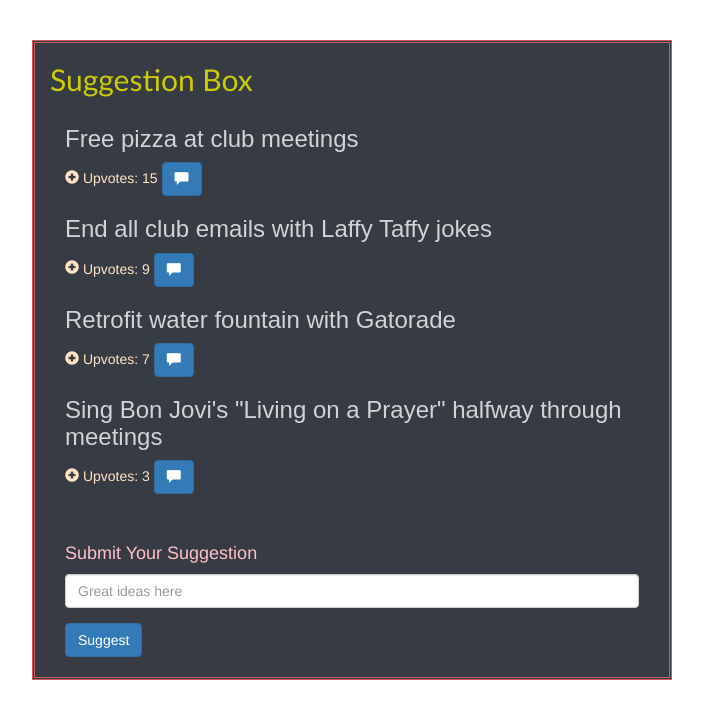
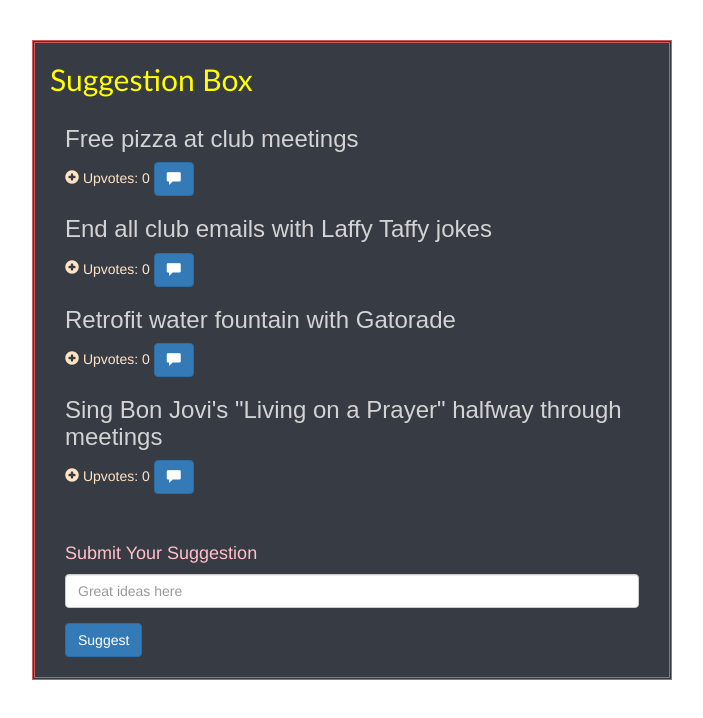
Before and after one commit to Krishna-de/SB, a plain HTML site: page index.html in a window 1280 px wide. Shown: the whole page, without its empty margins (268-971 px from the left). Drawn offline with nearby package versions, Linux system fonts and the light colour scheme; some packages are replaced by stand-ins of ours.

Commit message:
Second change

```diff
--- a/css/style.css
+++ b/css/style.css
@@ -1,5 +1,5 @@
 h2 {
-    color: 	#CCCC00;
+    color: rgb(255, 255, 0);
     font-family: Gill Sans, serif;
     font-style: bold;
     text-align: left;
@@ -16,11 +16,6 @@ h3 {
     border-style: double;
     border-color:indianred;
     margin-top: 40px;
-
-}
-.sugb {
-    text-align: center;
-    color: #DC3D24;
 }
 
 
--- a/index.html
+++ b/index.html
@@ -16,12 +16,12 @@ css/bootstrap.min.css" rel="stylesheet">
 
     <div class="col-md-6" style="background: #373B44;">
 
-        <div class="sugb">
-            <h2>Suggestion Box</h1>
-        </div>
+
+            <h2>Suggestion Box</h2>
+
         <div ng-view></div>
 
-    </div>
+
 
 <!-- Modules -->
 <script type="text/javascript" src="js/app.js"></script>
--- a/js/services/suggestions.js
+++ b/js/services/suggestions.js
@@ -5,28 +5,28 @@ var demoSuggestions = {
 	posts: [
 		{
 			title: 'Free pizza at club meetings',
-			upvotes: 15,
+			upvotes: 0,
 			comments: [],
 			id: 0
 		},
 
 		{
 			title: 'End all club emails with Laffy Taffy jokes',
-			upvotes: 9,
+			upvotes: 0,
 			comments: [],
 			id: 1
 		},
 
 		{
 			title: 'Retrofit water fountain with Gatorade',
-			upvotes: 7,
+			upvotes: 0,
 			comments: [],
 			id: 2
 		},
 
 		{
 			title: 'Sing Bon Jovi\'s "Living on a Prayer" halfway through meetings',
-			upvotes: 3,
+			upvotes: 0,
 			comments: [],
 			id: 3
 		},
```
Also changed, not shown: views/comment.html (+6 -3 lines).
